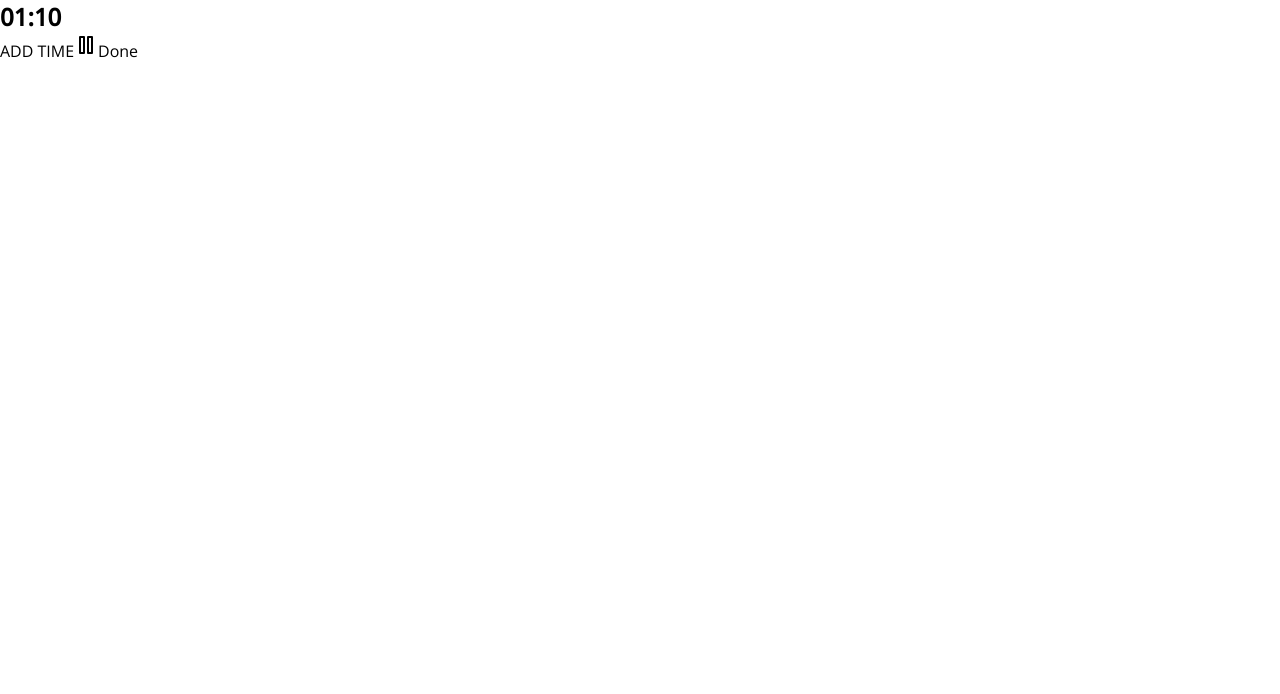
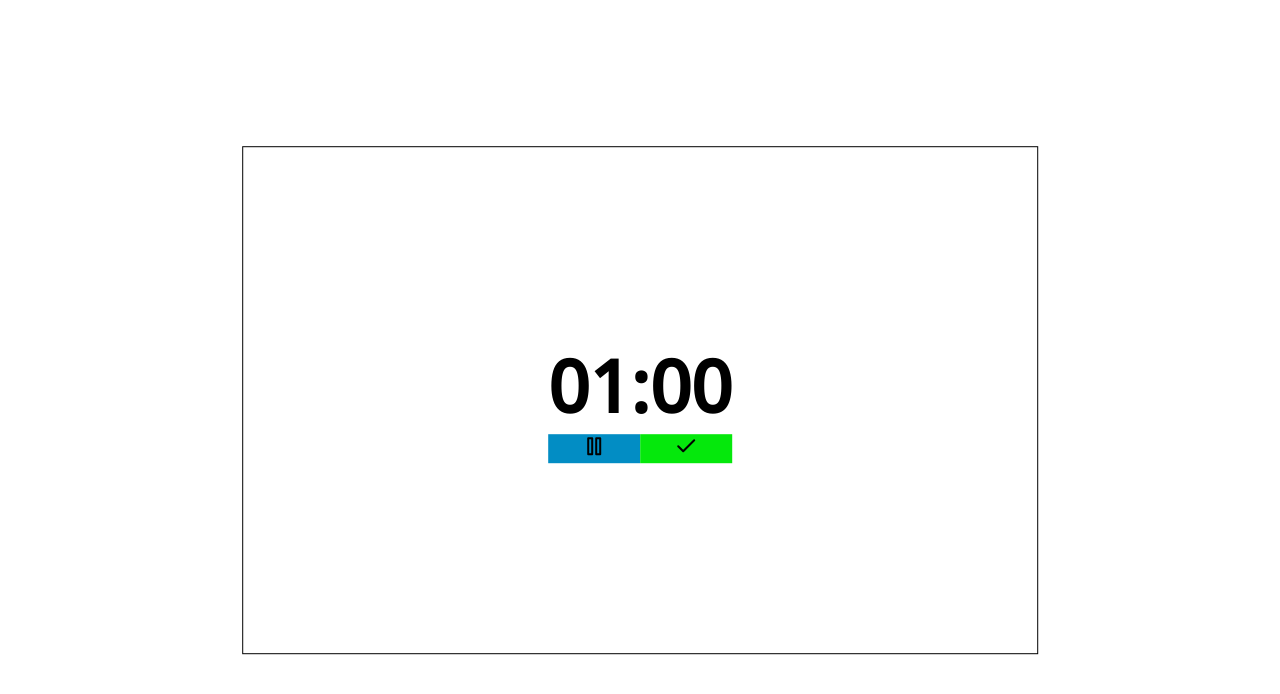
Before and after one commit to ConorMcD5612/tracker, a React (Create React App) app: page /projects/1/timer in a window 1280 px wide. Shown: the top 694 px of the page. Built offline with nearby package versions, Linux system fonts and the light colour scheme.

Commit message:
timer regex filter, can now change timer

```diff
--- a/src/App.css
+++ b/src/App.css
@@ -146,3 +146,44 @@ textarea {
   resize: none;
   width: 100%;
 }
+
+.timer-container {
+  display: flex;
+  flex-direction: column;
+  position: absolute;
+  top: 50%;
+  left: 50%;
+  width: 60vw;
+  height: 60vh;
+  justify-content: center;
+  align-items: center;
+  transform: translate(-50%,-50%);
+  border: 1px solid black;
+  padding: 1vw;
+}
+
+.timer {
+  font-size: 3rem;
+  cursor: grab;
+}
+
+
+.timerbtn-flex {
+  display: flex;
+  justify-content: space-between;
+
+}
+
+.pause-btn {
+  background-color: RGB(2, 141, 196);
+  width: 50%;
+  cursor: grab;
+  border: none;
+}
+
+.done-btn {
+  cursor: grab;
+  background-color: RGB(5, 232, 12);
+  width: 50%;
+
+}
--- a/src/components/ProjectModal/Timer.js
+++ b/src/components/ProjectModal/Timer.js
@@ -1,5 +1,5 @@
 import React from 'react'
-import { Pause } from 'react-feather'
+import { Pause, Check } from 'react-feather'
 import { useState, useEffect, useRef } from 'react'
 
 export const Timer = () => {
@@ -7,13 +7,14 @@ export const Timer = () => {
     //Pause btn
     // pause btn switches to start btn
     //need to be able to set time
-    const [timer, setTimer] = useState("01:10")
+    const [timer, setTimer] = useState("01:00")
+    const [addTime, setAddTime] = useState(60)
+    const [showInput, setShowInput] = useState(false)
 
-     // We need ref in this, because we are dealing
+    // We need ref in this, because we are dealing
     // with JS setInterval to keep track of it and
     // stop it when needed
     const Ref = useRef(null);
-
 
     const getTimeRemaining = (e) => {
         // I think u are taking the time that is sarted and subtracting the time as of now
@@ -42,9 +43,7 @@ export const Timer = () => {
 
         // If you adjust it you should also need to
         // adjust the Endtime formula we are about
-        // to code next
-        setTimer('01:10');
-        console.log(e, "e in cleartimer")
+
         if (Ref.current) clearInterval(Ref.current);
         const id = setInterval(() => {
             startTimer(e);
@@ -57,31 +56,60 @@ export const Timer = () => {
 
         // This is where you need to adjust if
         // you entend to add more time
-        deadline.setSeconds(deadline.getSeconds() + 70);
+        deadline.setSeconds(deadline.getSeconds() + addTime);
         return deadline;
     }
 
-    // useEffect(() => {
-    //     clearTimer(getDeadTime());
-    // }, []);
 
     const onClickReset = () => {
         clearTimer(getDeadTime());
     }
 
+    const changeTimer = (e) => {
+        let seconds = Number(e.target.value.slice(3))
+        let minutes = Number(e.target.value.slice(0, 2))
+        let newTime = (minutes*60) + seconds
+
+        setTimer(e.target.value)
+        setAddTime(newTime)
+    }
+
+    const blurHandler = () => {
+        // check input regex
+        //first character [0-9][0-9]:[0-9][0-9]
+        const regex = /[0-9][0-9]:[0-9][0-9]/
+        if(regex.test(timer)) {
+            setShowInput(false)
+        } else {
+            console.log("invalid input for timer format is : 00:00")
+        }
+    }
 
 
 
 
     return (
-        <div>
-            <h2>{timer}</h2>
-            <button onClick={clearTimer}> ADD TIME</button>
-            <button >
-                <Pause />
-            </button>
-            <button onClick={onClickReset}>Done</button>
-        </div>
+
+        <div className='timer-container'>
+            <div className='timer-flex'>
+            {showInput ? (
+                <input autoFocus type="text" onBlur={blurHandler} onChange={(e) => changeTimer(e)} name="description" />
+            ) : (
+                <div onDoubleClick={() => setShowInput(true)} className='timer'>
+                    <h2>{timer}</h2>
+                </div >
+            )}
+
+
+            <div className='timerbtn-flex'>
+
+                <button className='pause-btn'>
+                    <Pause />
+                </button>
+                <button className='done-btn' onClick={onClickReset}><Check /></button>
+            </div>
+            </div>
+        </div >
 
     )
 }
```
Also changed, not shown: src/components/ProjectModal/ProjectModal.js (+4 -4 lines).
